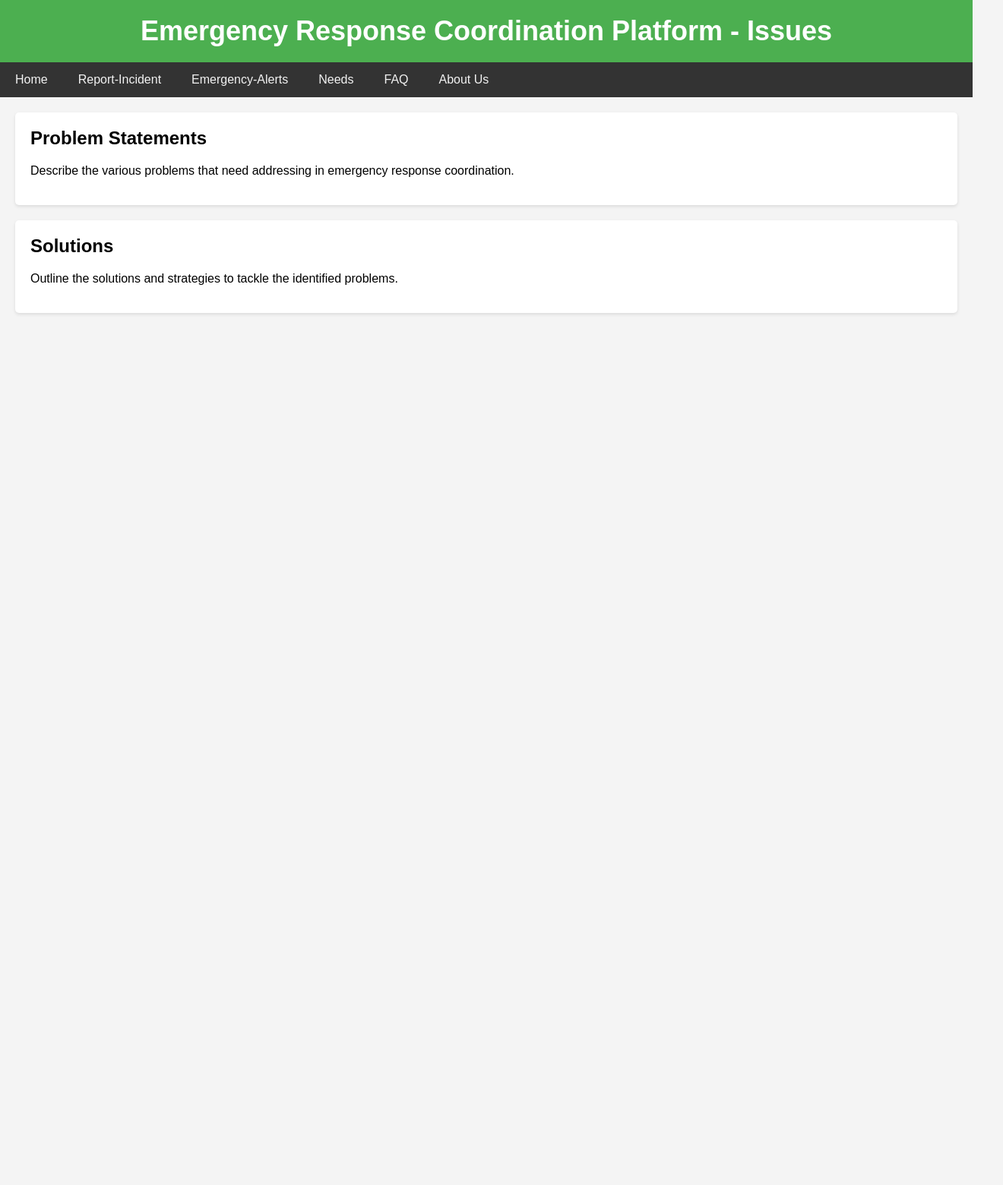
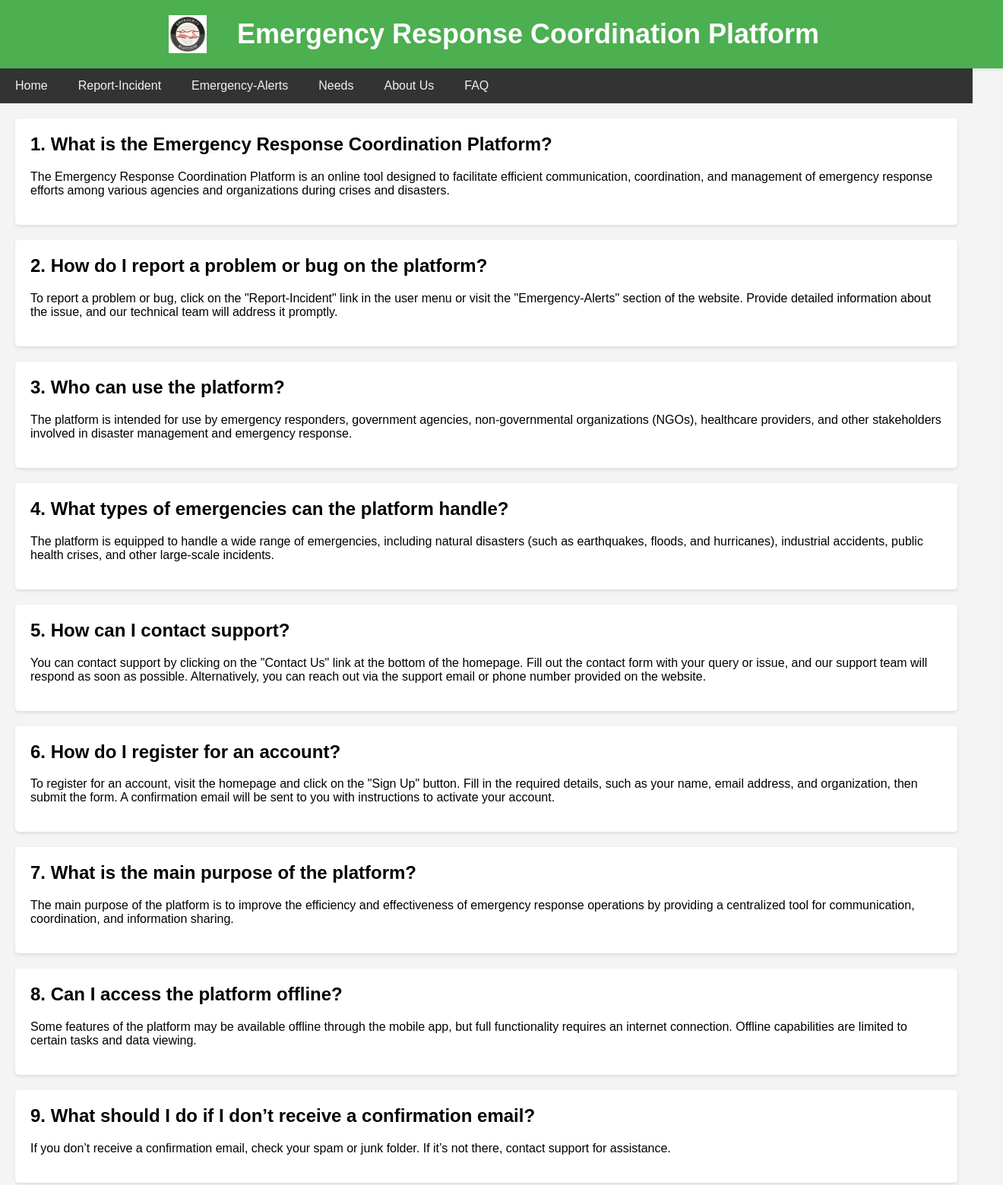
Before and after one commit to 6673csm/rtsr, a plain HTML site: page FAQ.html in a window 1280 px wide. Shown: the top 1560 px of the page at 76% size, 1320 px wide, since content can reach past the window. Before the commit the page ends 800 px from the top, so only its background shows below. Drawn offline with Linux system fonts and the light colour scheme.

Commit message:
Update FAQ.html

```diff
--- a/FAQ.html
+++ b/FAQ.html
@@ -4,7 +4,7 @@
 <head>
     <meta charset="UTF-8">
     <meta name="viewport" content="width=device-width, initial-scale=1.0">
-    <title>Issues - Emergency Response Coordination Platform</title>
+    <title>Emergency Response Coordination Platform</title>
     <style>
         body {
             font-family: Arial, sans-serif;
@@ -19,11 +19,22 @@
             padding: 20px;
             text-align: center;
             box-shadow: 0 2px 4px rgba(0, 0, 0, 0.1);
+            width: 100%;
+            display: flex;
+            align-items: center;
+            justify-content: center;
         }
 
         .header h1 {
-            margin: 0;
+            margin: 0 20px;
             font-size: 36px;
+            display: flex;
+            align-items: center;
+        }
+
+        .header img {
+            height: 50px;
+            margin-right: 20px;
         }
 
         .navbar {
@@ -67,7 +78,8 @@
 <body>
 
     <div class="header">
-        <h1>Emergency Response Coordination Platform - Issues</h1>
+        <img src="download.jpg" alt="Logo">
+        <h1>Emergency Response Coordination Platform </h1>
     </div>
 
     <div class="navbar">
@@ -75,19 +87,89 @@
         <a href="report-incident.html">Report-Incident</a>
         <a href="emergency-alerts.html">Emergency-Alerts</a>
         <a href="needs.html">Needs</a>
+        <a href="about.html">About Us</a>
         <a href="FAQ.html">FAQ</a>
-        <a href="about.html">About Us</a>
     </div>
 
     <div class="content">
         <section>
-            <h2>Problem Statements</h2>
-            <p>Describe the various problems that need addressing in emergency response coordination.</p>
+            <h2>1. What is the Emergency Response Coordination Platform?</h2>
+            <p>
+                The Emergency Response Coordination Platform is an online tool designed to facilitate efficient
+                communication, coordination, and management of emergency response efforts among various agencies and
+                organizations during crises and disasters.
+            </p>
         </section>
         <section>
-            <h2>Solutions</h2>
-            <p>Outline the solutions and strategies to tackle the identified problems.</p>
+            <h2>2. How do I report a problem or bug on the platform?</h2>
+            <p>
+                To report a problem or bug, click on the "Report-Incident" link in the user menu or visit the
+                "Emergency-Alerts"
+                section of the website. Provide detailed information about the issue, and our technical team will
+                address it promptly.
+            </p>
         </section>
+        <section>
+            <h2>3. Who can use the platform?</h2>
+            <p>
+                The platform is intended for use by emergency responders, government agencies, non-governmental
+                organizations (NGOs), healthcare providers, and other stakeholders involved in disaster management and
+                emergency response.
+            </p>
+        </section>
+        <section>
+            <h2>4. What types of emergencies can the platform handle?</h2>
+            <p>
+                The platform is equipped to handle a wide range of emergencies, including natural disasters (such as
+                earthquakes, floods, and hurricanes), industrial accidents, public health crises, and other large-scale
+                incidents.
+            </p>
+        </section>
+        <section>
+            <h2>5. How can I contact support?</h2>
+            <p>
+                You can contact support by clicking on the "Contact Us" link at the bottom of the homepage. Fill out the
+                contact form with your query or issue, and our support team will respond as soon as possible.
+                Alternatively, you can reach out via the support email or phone number provided on the website.
+            </p>
+        </section>
+        <section>
+            <h2>6. How do I register for an account?</h2>
+            <p>
+                To register for an account, visit the homepage and click on the "Sign Up" button. Fill in the required
+                details, such as your name, email address, and organization, then submit the form. A confirmation email
+                will be sent to you with instructions to activate your account.
+            </p>
+        </section>
+        <section>
+            <h2>7. What is the main purpose of the platform?</h2>
+            <p>
+                The main purpose of the platform is to improve the efficiency and effectiveness of emergency response
+                operations by providing a centralized tool for communication, coordination, and information sharing.
+            </p>
+        </section>
+        <section>
+            <h2>8. Can I access the platform offline?</h2>
+            <p>
+                Some features of the platform may be available offline through the mobile app, but full functionality
+                requires an internet connection. Offline capabilities are limited to certain tasks and data viewing.
+            </p>
+        </section>
+        <section>
+            <h2>9. What should I do if I don’t receive a confirmation email?</h2>
+            <p>
+                If you don’t receive a confirmation email, check your spam or junk folder. If it’s not there, contact
+                support for assistance.
+            </p>
+        </section>
+        <section>
+            <h2>10. What browsers are supported?</h2>
+            <p>
+                The platform supports major browsers, including Google Chrome, Mozilla Firefox, Microsoft Edge, and
+                Safari. Make sure your browser is up to date for the best experience.
+            </p>
+        </section>
+
     </div>
 
 </body>
```
